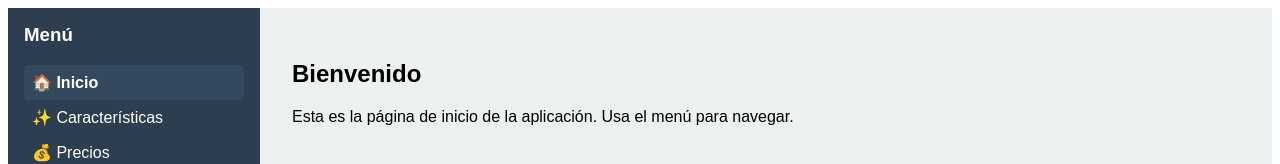
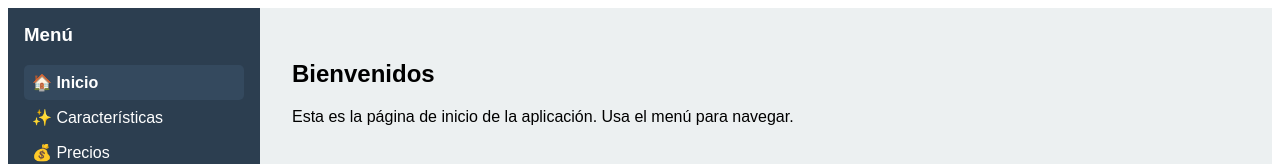
Before and after one commit to punkam23/accessibility-framework, an Angular app: page /home in a window 1280 px wide. Shown: the top 164 px of the page. Built offline with nearby package versions, Linux system fonts and the light colour scheme.

Commit message:
trigger test

```diff
--- a/src/app/home/home.component.html
+++ b/src/app/home/home.component.html
@@ -13,7 +13,7 @@
 
   <main class="content">
     <ng-container *ngIf="isAtHome(); else showPage">
-      <h2>Bienvenido</h2>
+      <h2>Bienvenidos</h2>
       <p>Esta es la página de inicio de la aplicación. Usa el menú para navegar.</p>
     </ng-container>
 
```
